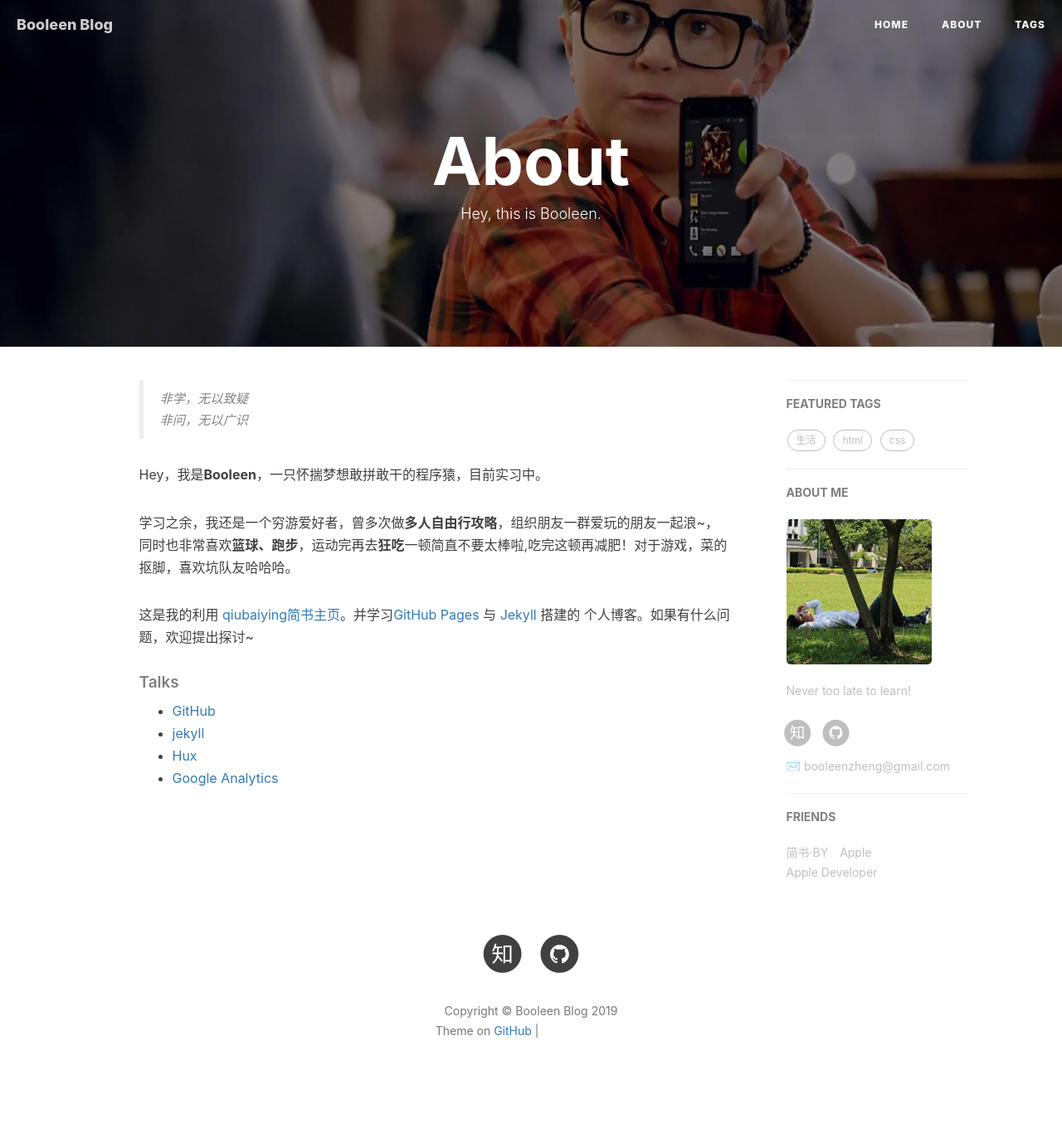
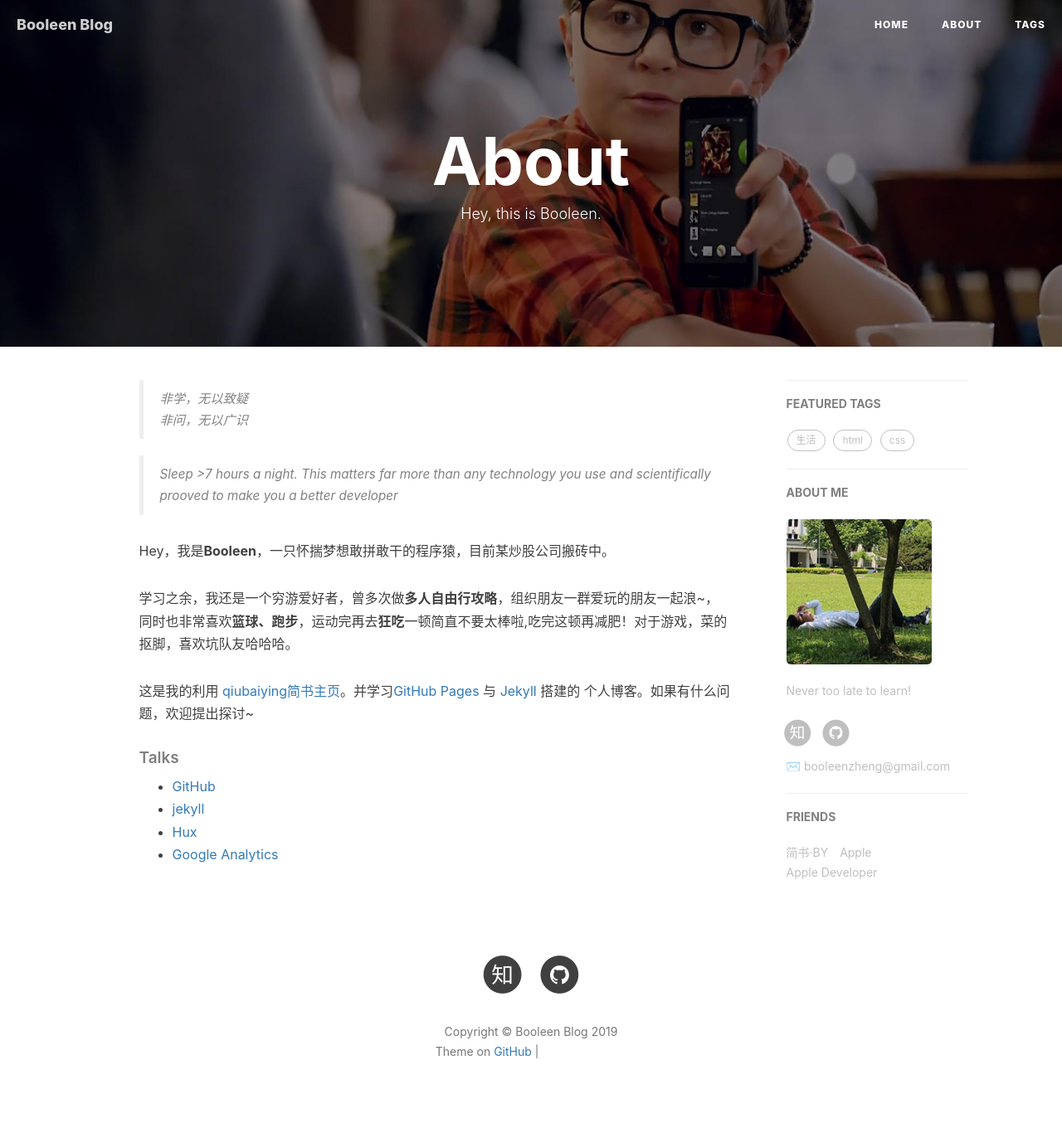
Before and after one commit to zhenghuilin/Blog, a Jekyll site: the page built from about.html, in a window 1280 px wide. Shown: the whole page at 83% size. Built offline with Jekyll 4.4.1, drawn with Linux system fonts in a browser that asks for light colours; nearby versions of some CDN libraries; comment, search, counter and statistics services are not loaded; before the commit the page ends 1347 px from its top, so only the background shows below that; grey boxes are pictures that could not be loaded.

Commit message:
Update about.html

```diff
--- a/about.html
+++ b/about.html
@@ -17,8 +17,9 @@ header-img: "img/post-bg-digital-native.jpg"
     <!--copied from markdown -->
     <blockquote><p>非学，无以致疑<br>
     非问，无以广识</p></blockquote>
+    <blockquote>Sleep >7 hours a night. This matters far more than any technology you use and scientifically prooved to make you a better developer</blockquote>
 
-    <p>Hey，我是<strong>Booleen</strong>，一只怀揣梦想敢拼敢干的程序猿，目前实习中。</p>
+    <p>Hey，我是<strong>Booleen</strong>，一只怀揣梦想敢拼敢干的程序猿，目前某炒股公司搬砖中。</p>
 
     <p>学习之余，我还是一个穷游爱好者，曾多次做<strong>多人自由行攻略</strong>，组织朋友一群爱玩的朋友一起浪~，同时也非常喜欢<strong>篮球、跑步</strong>，运动完再去<strong>狂吃</strong>一顿简直不要太棒啦,吃完这顿再减肥！对于游戏，菜的抠脚，喜欢坑队友哈哈哈。</p>
 
```
